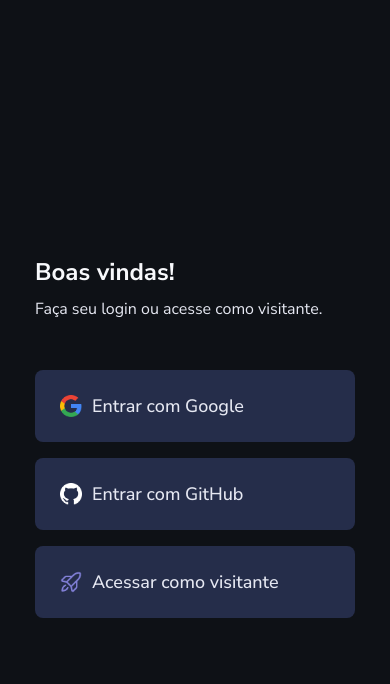
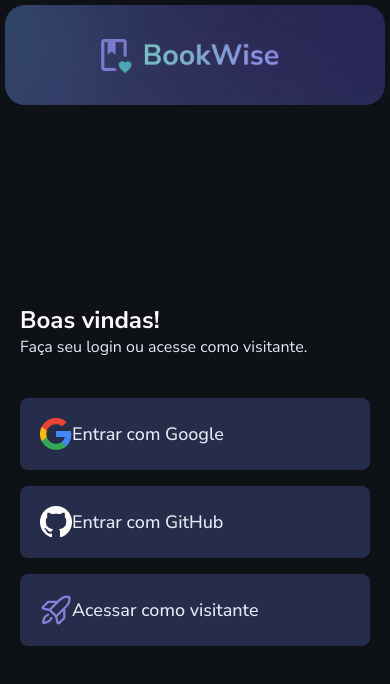
Before and after one commit to luisgustavofaria/bookWise, a Next.js app: page / in a window 390 px wide. Shown: the top 684 px of the page. Built offline with nearby package versions, Linux system fonts and the light colour scheme; no server answers.

Commit message:
ImageContainerMobile

```diff
--- /dev/null
+++ b/src/pages/api/book/index.ts
@@ -0,0 +1,20 @@
+// Next.js API route support: https://nextjs.org/docs/api-routes/introduction
+import { prisma } from '@/lib/prisma'
+import type { NextApiRequest, NextApiResponse } from 'next'
+
+// /api/book?bookId=48b86ac2-014e-401d-bcbb-331ce5f4a457
+
+export default async function handler(
+  req: NextApiRequest,
+  res: NextApiResponse
+) {
+  const bookId = String(req.query.bookId)
+
+  const book = await prisma.book.findUnique({
+    where: {
+      id: bookId,
+    },
+  })
+
+  return res.json({ book })
+}
--- a/src/pages/api/hello.ts
+++ /dev/null
@@ -1,13 +0,0 @@
-// Next.js API route support: https://nextjs.org/docs/api-routes/introduction
-import type { NextApiRequest, NextApiResponse } from "next";
-
-type Data = {
-  name: string;
-};
-
-export default function handler(
-  req: NextApiRequest,
-  res: NextApiResponse<Data>,
-) {
-  res.status(200).json({ name: "John Doe" });
-}
--- a/src/pages/index.tsx
+++ b/src/pages/index.tsx
@@ -3,6 +3,12 @@
 const Container = styled.div`
   display: flex;
   height: 100vh;
+  padding: 5px;
+  width: 100%;
+
+  @media (max-width: 600px) {
+    flex-direction: column;
+  }
 `
 const ImageContainer = styled.div`
   width: 40%;
@@ -13,8 +19,28 @@
     overflow: hidden;
     width: 50px;
   }
-  @media (max-width: 768px) {
+  @media (max-width: 600px) {
     display: none;
+  }
+`
+const ImageContainerMobile = styled.div`
+  position: relative;
+  display: none;
+
+  margin: 0 auto;
+  //max-width: 372px;
+  width: 100%;
+
+  img {
+    border-radius: 20px;
+    overflow: hidden;
+    //max-width: 372px;
+    width: 100%;
+    object-fit: cover;
+  }
+
+  @media (max-width: 600px) {
+    display: block;
   }
 `
 
@@ -23,6 +49,8 @@
   display: flex;
   justify-content: center;
   align-items: center;
+  padding-left: 15px;
+  padding-right: 15px;
 `
 
 const LoginBox = styled.div`
@@ -89,6 +117,19 @@
           sizes="50vw"
         />
       </ImageContainer>
+      <ImageContainerMobile>
+        <Image
+          height={100}
+          width={100}
+          //fill
+          //style={{ objectFit: 'cover' }}
+          alt="login"
+          src="/imageMobile.png"
+          priority
+          quality={100}
+          sizes="50vw"
+        />
+      </ImageContainerMobile>
       <LoginContainer>
         <LoginBox>
           <h1>Boas vindas!</h1>
@@ -106,7 +147,7 @@
               <p>Entrar com Google</p>
             </button>
             {/* <p>{JSON.stringify(session.data)}</p> */}
-            <button>
+            <button onClick={() => signIn('google')}>
               <Image
                 width={32}
                 height={32}
--- a/src/styles/globals.ts
+++ b/src/styles/globals.ts
@@ -4,7 +4,7 @@
   * {
     margin: 0;
     box-sizing: border-box;
-    padding: 5px;
+
     background-color: ${(props) => props.theme.colors.gray[800]};
   }
   body, input, textarea, button{
```
Also changed, not shown: src/pages/api/auth/[...nextauth].ts (+6 -6 lines), public/imageMobile.png (added).
